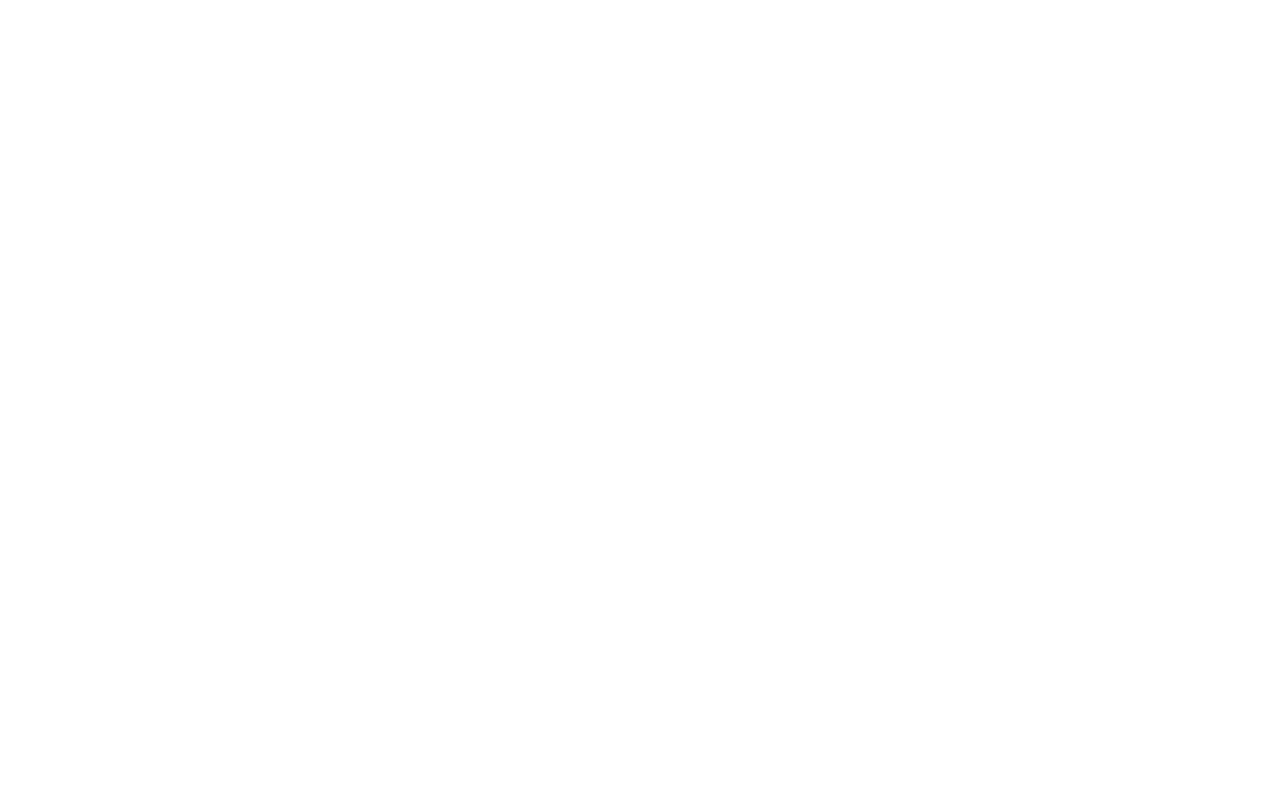
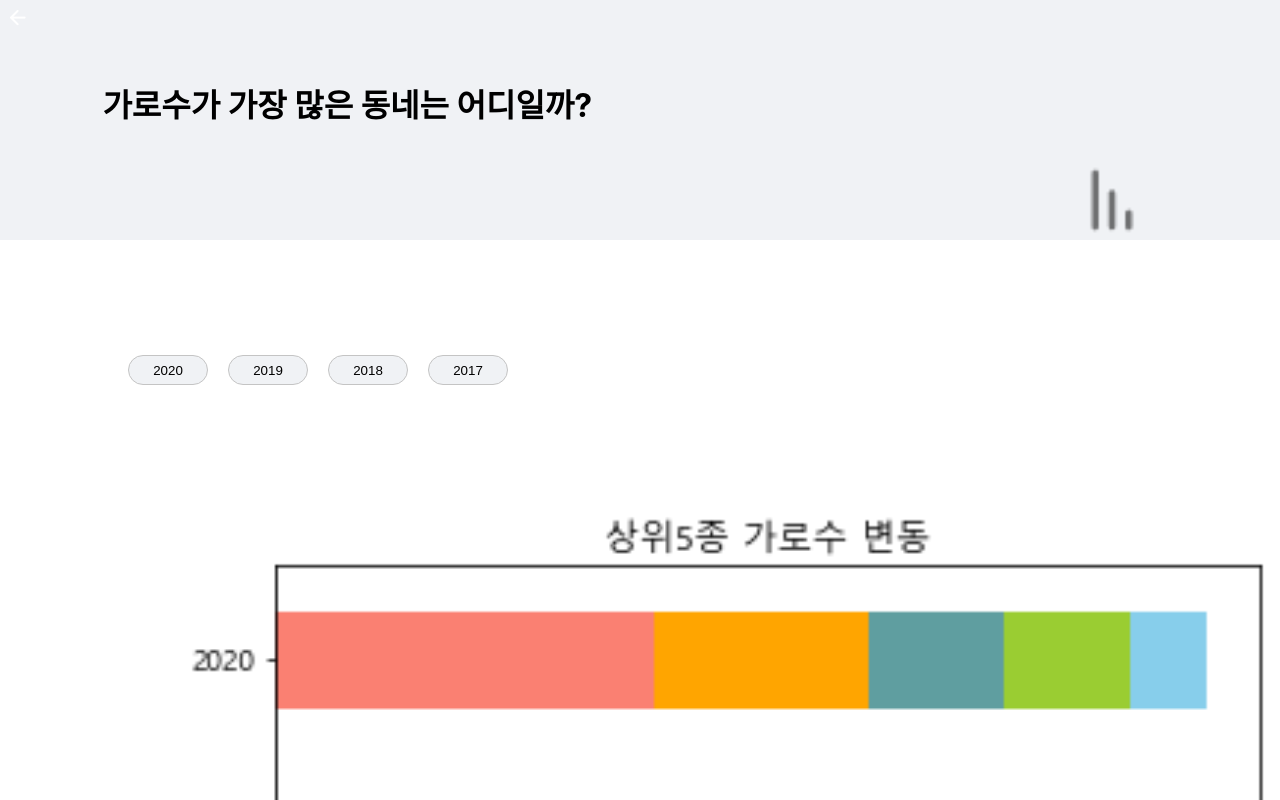
Before and after one commit to jinlee0310/seoul-garosu, a React (Create React App) app: page /datavisualization/chart in a window 1280 px wide. Before the commit this address had no page. Shown: the top 800 px of the page. Built offline with nearby package versions, Linux system fonts and the light colour scheme.

Commit message:
add:chart,line graph page

```diff
--- a/src/App.js
+++ b/src/App.js
@@ -9,6 +9,8 @@
 import PoplarTree from './pages/PoplarTree';
 import Zelkova from './pages/Zelkova';
 import Doughnut from './pages/Doughnut';
+import Chart from './pages/Chart';
+import LineGraph from './pages/LineGraph';
 
 function App() {
   return (
@@ -32,7 +34,9 @@
         <br /> */}
         <Routes>
           <Route path="/caretreeintroduce" element={<CaretreeIntroduce />} />
-          <Route path="/datavisualization" element={<DataVisualization />} />
+
+          <Route path="/datavisualization/chart" element={<Chart />} />
+          <Route path="/datavisualization/linegraph" element={<LineGraph />} />
           {/* 살구나무 */}
           <Route path="/apricottree" element={<ApricotTree />} />
           {/* 은행나무 */}
@@ -50,6 +54,7 @@
             path="/datavisualization/doughnut"
             element={<Doughnut />}
           />
+          <Route path="/datavisualization" element={<DataVisualization />} />
         </Routes>
       </Router>
     </div>
--- /dev/null
+++ b/src/pages/Chart.jsx
@@ -0,0 +1,46 @@
+import React from 'react';
+import {Header,Button } from '../style/style';
+
+const contents=[
+    {
+        id:1,
+        tab:2020
+    },
+    {
+        id:2,
+        tab:2019
+    },
+    {
+        id:3,
+        tab:2018
+    },
+    {
+        id:4,
+        tab:2017
+    }
+]
+
+const Chart = () => {
+    return (
+        <div>
+            <Header color="#F0F2F5">
+            <img id="back" src="/icons/Backbutton.png" alt="back" />
+                <h1 style={{color:"black"}}>
+                가로수가 가장 많은
+                동네는 어디일까?
+                </h1>
+                <img src="/icons/sort.png" alt="sort"/>
+            </Header>
+            <div style={{paddingLeft:"10%"}}>
+                <div style={{whiteSpace:"nowrap", margin:"10% 0"}}>
+                {
+                    contents.map((content)=><Button key={content.id}>{content.tab}</Button>)
+                }
+                </div>
+                <img src="/images/상위5종 가로수 변동.png" alt="chart" style={{display:"block",width:"100%"}}/>
+            </div>
+        </div>
+    );
+};
+
+export default Chart;
--- a/src/pages/DataVisualization.jsx
+++ b/src/pages/DataVisualization.jsx
@@ -1,40 +1,40 @@
 
-import React , { useState,useCallback } from 'react';
-import { Link ,Route ,Routes,Outlet} from 'react-router-dom';
+import React from 'react';
+import { Link } from 'react-router-dom';
 import { StyledLi, Subtitle } from '../style/style';
 
 const contents=[
     {
         id:1,
-        logoImg:"icons/donut-large.png",
+        logoImg:"/icons/donut-large.png",
         content:"우리 동네에 가장 많은 가로수는 무엇일까?",
         color:"rgba(109,213,151,0.5)",
         link:"/datavisualization/doughnut"
     },
     {
         id:2,
-        logoImg:"icons/sort.png",
+        logoImg:"/icons/sort.png",
         content:"가로수가 가장 많은 동네는 어디일까?",
         color:"#F0F2F5",
-        link:""
+        link:"/datavisualization/chart"
     },
     {
         id:3,
-        logoImg:"icons/trending-up.png",
+        logoImg:"/icons/trending-up.png",
         content:"가로수는 늘어났을까 줄었을까?",
         color:"rgba(174,216,216,0.5)",
-        link:""
+        link:"/datavisualization/linegraph"
     },
     {
         id:4,
-        logoImg:"icons/sort-horizontal.png",
+        logoImg:"/icons/sort-horizontal.png",
         content:"어떤 가로수가 늘어나고 있을까?",
         color:"#F0F2F5",
         link:""
     },
     {
         id:5,
-        logoImg:"icons/trending-up.png",
+        logoImg:"/icons/trending-up.png",
         content:"가로수가 있는 길들은 늘어났을까?",
         color:"#F0F2F5",
         link:""
@@ -46,11 +46,11 @@
 
     return (
         <>
-            <h1>가로수 데이터</h1>
+            <h1 style={{paddingLeft:15}}>가로수 데이터</h1>
             <div style={{display:"flex",flexDirection:"column",alignItems:"center"}}>
             <Subtitle>
                 데이터를 통해 보는 우리동네 가로수
-                <img src="trees/tree.png" alt="tree"/>;
+                <img src="/trees/tree.png" alt="tree"/>
             </Subtitle>
             </div>
             <div style={{marginTop:20,height:30, fontSize:15,fontWeight:"bold",paddingLeft:15}}>가로수 데이터 컨텐츠</div>
@@ -58,14 +58,14 @@
                 {
                     contents.map(content=>
                     <StyledLi key={content.id} color={content.color}>
-                        <a href={content.link}>
+                        <Link to={content.link}>
                             <div className="logo">
                                 <img src={content.logoImg} alt={content.content}/>
                             </div>
                             <div style={{fontSize:14}}>
                             {content.content}
                             </div>
-                        </a>
+                        </Link>
                     </StyledLi>)
                 }
             </ul>
--- a/src/pages/Doughnut.jsx
+++ b/src/pages/Doughnut.jsx
@@ -6,22 +6,22 @@
     {
         id:0,
         tab:'강남구',
-        image:"images/가로수 수량 1위 구의 상위 종류.png"
+        image:"/images/가로수 수량 1위 구의 상위 종류.png"
     },
     {
         id:1,
         tab:'서초구',
-        image:"images/가로수 수량 5위 구의 상위 종류.png"
+        image:"/images/가로수 수량 5위 구의 상위 종류.png"
     },
     {
         id:2,
         tab:'송파구',
-        image:"images/가로수 수량 2위 구의 상위 종류.png"
+        image:"/images/가로수 수량 2위 구의 상위 종류.png"
     },
     {
         id:3,
         tab:'강동구',
-        image:"images/가로수 수량 4위 구의 상위 종류.png"
+        image:"/images/가로수 수량 4위 구의 상위 종류.png"
     },
 
 ]
@@ -36,11 +36,12 @@
     return (
         <div>
             <Header color="#B5E9CA">
+                <img id="back" src="/icons/Backbutton.png" alt="back" />
                 <h1 style={{color:"black"}}>
                 우리 동네에 가장 많은
                 가로수는 무엇일까?
                 </h1>
-                <img src="icons/donut-large.png" alt="donut"/>
+                <img src="/icons/donut-large.png" alt="donut"/>
             </Header>
             <div style={{paddingLeft:"10%"}}>
                 <div style={{whiteSpace:"nowrap", margin:"10% 0"}}>
--- /dev/null
+++ b/src/pages/LineGraph.jsx
@@ -0,0 +1,46 @@
+import React from 'react';
+import {Header,Button } from '../style/style';
+
+const contents=[
+    {
+        id:1,
+        tab:2020
+    },
+    {
+        id:2,
+        tab:2019
+    },
+    {
+        id:3,
+        tab:2018
+    },
+    {
+        id:4,
+        tab:2017
+    }
+]
+
+const LineGraph = () => {
+    return (
+        <div>
+            <Header color="#D6EBEB">
+            <img id="back" src="/icons/Backbutton.png" alt="back" />
+                <h1 style={{color:"black"}}>
+                가로수는 늘어났을까
+                줄었을까?
+                </h1>
+                <img src="/icons/trending-up.png" alt="sort"/>
+            </Header>
+            <div style={{paddingLeft:"10%"}}>
+                <div style={{whiteSpace:"nowrap", margin:"10% 0"}}>
+                {
+                    contents.map((content)=><Button key={content.id}>{content.tab}</Button>)
+                }
+                </div>
+                <img src="/images/서울시_연도별_노선_가로수_현황.png" alt="line-graph" style={{display:"block",width:"100%"}}/>
+            </div>
+        </div>
+    );
+};
+
+export default LineGraph;
--- a/src/style/style.jsx
+++ b/src/style/style.jsx
@@ -5,6 +5,14 @@
     height: 240px;
     position: relative;
     background:${props=>props.color ||"linear-gradient(180deg, #3BA59C 0%, #45B19A 49.83%, #4CB999 82.64%, #51BD97 100%) "};
+    &>#back{
+        position: absolute;
+        width: 16px;
+        height: 16px;
+        top: 10px;
+        left: 10px;
+        cursor: pointer;
+    }
     &>h1{
         color:black;
         margin: 0;
```
Also changed, not shown: public/icons/Backbutton.png (added).
